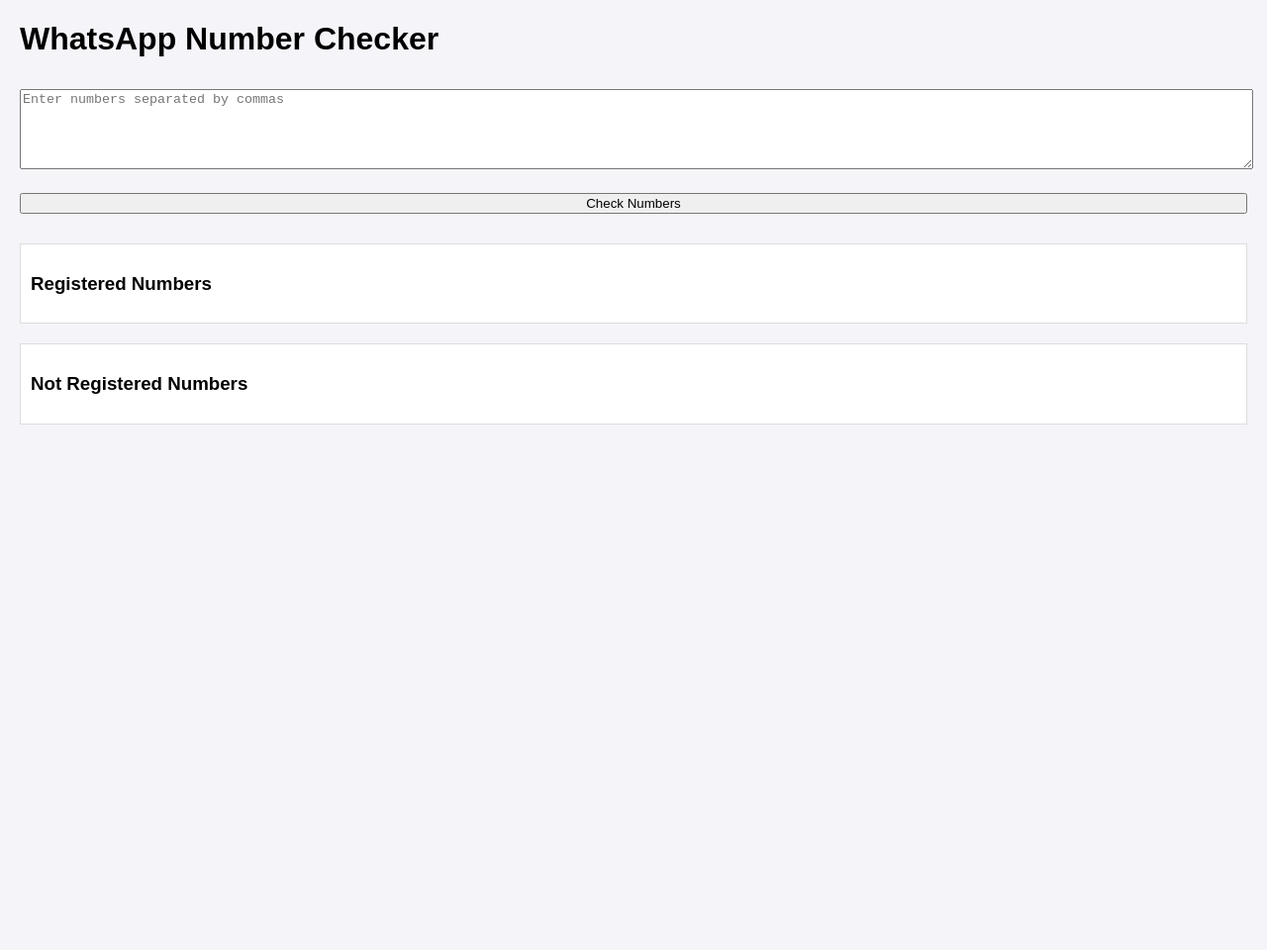
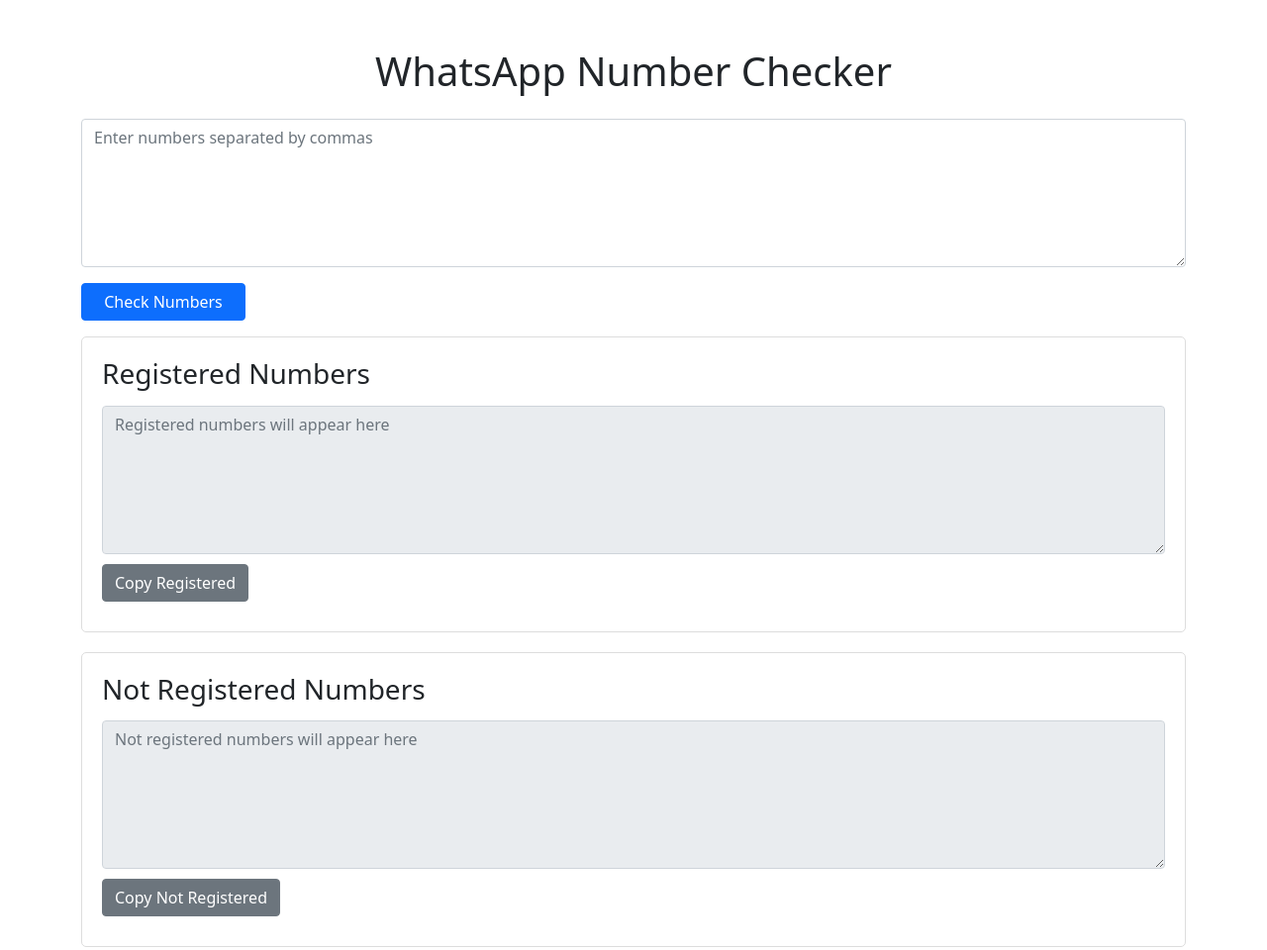
Before and after one commit to AbdurRehman1129/on-wa, a plain HTML site: page index.html in a window 1280 px wide. Shown: the whole page at 99% size. Before the commit the page ends 800 px from the top, so only its background shows below. Drawn offline with nearby package versions, Linux system fonts and the light colour scheme.

Commit message:
Cors added

```diff
--- a/index.html
+++ b/index.html
@@ -1,55 +1,120 @@
 <!DOCTYPE html>
 <html lang="en">
+
 <head>
     <meta charset="UTF-8">
     <meta name="viewport" content="width=device-width, initial-scale=1.0">
     <title>WhatsApp Number Checker</title>
+    <!-- Bootstrap 5 CSS -->
+    <link href="https://cdn.jsdelivr.net/npm/bootstrap@5.1.3/dist/css/bootstrap.min.css" rel="stylesheet">
     <style>
-    body {
-      font-family: Arial, sans-serif;
-      margin: 20px;
-      padding: 0;
-      background-color: #f4f4f9;
+        .min-vh-50 {
+            min-height: 50vh;
         }
-    textarea, button {
+
+        .result-box {
+            background-color: #fff;
+            border: 1px solid #ddd;
+            padding: 20px;
+            border-radius: 5px;
+            margin-bottom: 20px;
+        }
+
+        .result-box h3 {
+            margin-bottom: 15px;
+        }
+
+        .copy-btn {
+            margin-top: 10px;
+        }
+
+        .textarea {
             width: 100%;
-      margin: 10px 0;
+            height: 150px;
         }
-    .result {
-      margin-top: 20px;
-      padding: 10px;
-      border: 1px solid #ddd;
-      background-color: #fff;
+
+        .count {
+            margin-top: 10px;
+            font-size: 16px;
+            font-weight: bold;
         }
     </style>
 </head>
+
 <body>
-  <h1>WhatsApp Number Checker</h1>
-  <textarea id="numbers" rows="5" placeholder="Enter numbers separated by commas"></textarea>
-  <button onclick="checkNumbers()">Check Numbers</button>
-  <div id="results">
-    <div class="result">
-      <h3>Registered Numbers</h3>
-      <ul id="registered"></ul>
-    </div>
-    <div class="result">
-      <h3>Not Registered Numbers</h3>
-      <ul id="notRegistered"></ul>
+    <div class="container mt-5">
+        <h1 class="text-center mb-4">WhatsApp Number Checker</h1>
+        <div class="row mb-3">
+            <div class="col-md">
+                <textarea id="numbers" class="form-control textarea" placeholder="Enter numbers separated by commas"></textarea>
             </div>
         </div>
+        <div class="row mb-3">
+            <div class="col-md-2 d-flex align-items-center">
+                <button onclick="checkNumbers()" class="btn btn-primary w-100">Check Numbers</button>
+            </div>
+        </div>
+
+        <!-- Display total number of entered numbers -->
+        <div id="totalCount" class="count text-center"></div>
+
+        <div id="results">
+            <div class="result-box">
+                <h3>Registered Numbers</h3>
+                <textarea id="registered" class="form-control textarea" readonly placeholder="Registered numbers will appear here"></textarea>
+                <button id="copyRegistered" class="btn btn-secondary copy-btn">Copy Registered</button>
+                <div id="registeredCount" class="count"></div>
+            </div>
+            <div class="result-box">
+                <h3>Not Registered Numbers</h3>
+                <textarea id="notRegistered" class="form-control textarea" readonly placeholder="Not registered numbers will appear here"></textarea>
+                <button id="copyNotRegistered" class="btn btn-secondary copy-btn">Copy Not Registered</button>
+                <div id="notRegisteredCount" class="count"></div>
+            </div>
+        </div>
+    </div>
+
+    <!-- Bootstrap 5 JS Bundle with Popper -->
+    <script src="https://cdn.jsdelivr.net/npm/bootstrap@5.1.3/dist/js/bootstrap.bundle.min.js"></script>
 
     <script>
         async function checkNumbers() {
             const numbers = document.getElementById('numbers').value.split(',').map(n => n.trim());
+
+            // Display total number of entered numbers
+            const totalCount = numbers.length;
+            document.getElementById('totalCount').textContent = `Total Numbers: ${totalCount}`;
+
             const response = await fetch('http://3.106.229.168:3000/check', {
                 method: 'POST',
                 headers: { 'Content-Type': 'application/json' },
                 body: JSON.stringify({ numbers })
             });
             const { registered, notRegistered } = await response.json();
-      document.getElementById('registered').innerHTML = registered.map(n => `<li>${n}</li>`).join('');
-      document.getElementById('notRegistered').innerHTML = notRegistered.map(n => `<li>${n}</li>`).join('');
+
+            // Display registered and not registered numbers
+            document.getElementById('registered').value = registered.join('\n');
+            document.getElementById('notRegistered').value = notRegistered.join('\n');
+
+            // Display counts for registered and not registered numbers
+            document.getElementById('registeredCount').textContent = `Registered Numbers: ${registered.length}`;
+            document.getElementById('notRegisteredCount').textContent = `Not Registered Numbers: ${notRegistered.length}`;
         }
+
+        document.getElementById('copyRegistered').addEventListener('click', function () {
+            const registeredText = document.getElementById('registered');
+            registeredText.select();
+            document.execCommand('copy');
+            alert('Registered numbers copied to clipboard.');
+        });
+
+        document.getElementById('copyNotRegistered').addEventListener('click', function () {
+            const notRegisteredText = document.getElementById('notRegistered');
+            notRegisteredText.select();
+            document.execCommand('copy');
+            alert('Not registered numbers copied to clipboard.');
+        });
     </script>
 </body>
+
 </html>
--- a/server.js
+++ b/server.js
@@ -5,7 +5,9 @@
 const path = require('path');
 
 const app = express();
-app.use(cors());  // Add this line to enable CORS
+app.use(cors({
+  origin: 'https://hassamhanif.github.io'
+}));
 app.use(bodyParser.json());
 
 // Ensure the auth directory exists
```
Lines whose indentation alone changed are shown as unchanged.
